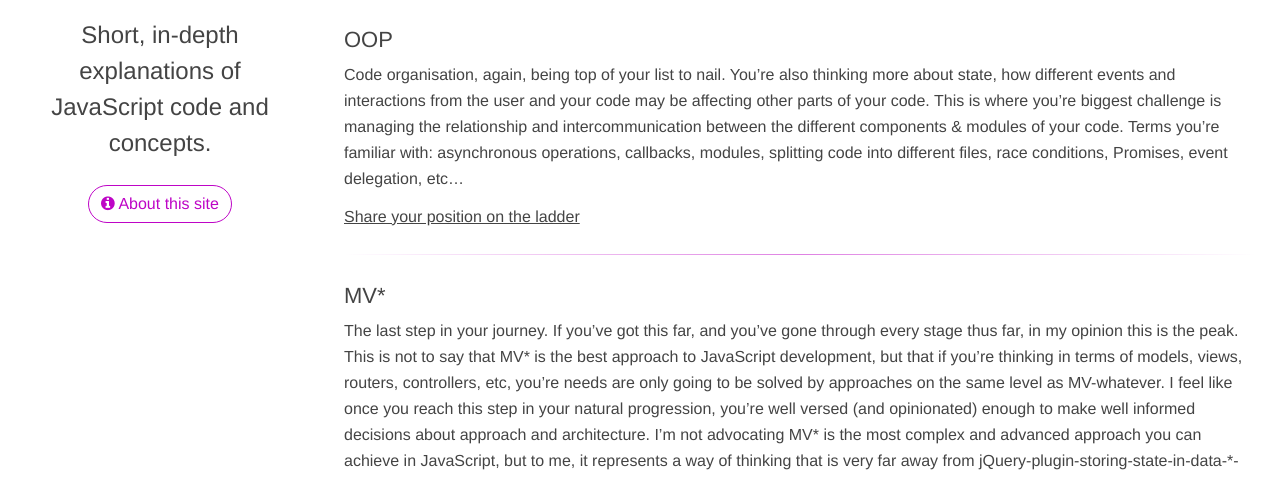
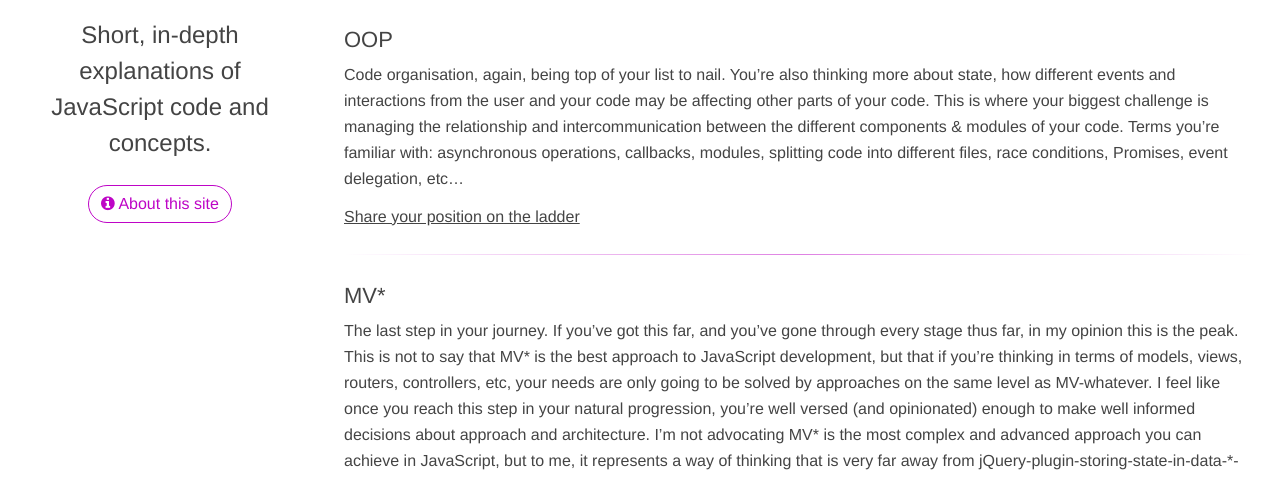
Before and after one commit to benhowdle89/js-idioms, a Jekyll site: the page built from _posts/2015-01-28-the-javascript-learning-ladder.markdown, in a window 1280 px wide and 900 px high, scrolled down 1903 px. Shown: the part 194-672 px from the top of the window. Built offline with Jekyll 4.4.1, drawn with Linux system fonts in a browser that asks for light colours; nearby versions of some CDN libraries; comment, search, counter and statistics services are not loaded; some of the changed text lies outside the part shown.

Commit message:
Spell checking

```diff
--- a/_posts/2015-01-28-the-javascript-learning-ladder.markdown
+++ b/_posts/2015-01-28-the-javascript-learning-ladder.markdown
@@ -76,7 +76,7 @@ This is your first **real** delve into JavaScript data structures. You're now st
 
 ### OOP
 
-Code organisation, again, being top of your list to nail. You're also thinking more about state, how different events and interactions from the user and your code may be affecting other parts of your code. This is where you're biggest challenge is managing the relationship and intercommunication between the different components &amp; modules of your code. Terms you're familiar with: asynchronous operations, callbacks, modules, splitting code into different files, race conditions, Promises, event delegation, etc...
+Code organisation, again, being top of your list to nail. You're also thinking more about state, how different events and interactions from the user and your code may be affecting other parts of your code. This is where your biggest challenge is managing the relationship and intercommunication between the different components &amp; modules of your code. Terms you're familiar with: asynchronous operations, callbacks, modules, splitting code into different files, race conditions, Promises, event delegation, etc...
 
 <a href="https://twitter.com/intent/tweet?text=I'm at the 'OOP' stage of my JavaScript learning and proud&url={{site.url}}{{page.url}}">**Share your position on the ladder**</a>
 
@@ -84,7 +84,7 @@ Code organisation, again, being top of your list to nail. You're also thinking m
 
 ### MV*
 
-The last step in your journey. If you've got this far, and you've gone through every stage thus far, in my opinion this is the peak. This is not to say that MV* is the best approach to JavaScript development, but that if you're thinking in terms of models, views, routers, controllers, etc, you're needs are only going to be solved by approaches on the same level as MV-whatever. I feel like once you reach this step in your natural progression, you're well versed (and opinionated) enough to make well informed decisions about approach and architecture. I'm not advocating MV* is the most complex and advanced approach you can achieve in JavaScript, but to me, it represents a way of thinking that is very far away from jQuery-plugin-storing-state-in-data-*-attributes and more in-line with how a programmer would tackle traditional architectural and organisational challenges. Terms you now breathe: functional programming, reactive programming, functional reactive programming, data-binding, isomorphic, etc...Your applications will now have an "entry point" (for something like CommonJS), and not just a `script.js` file with a `$(document).ready()` inside.
+The last step in your journey. If you've got this far, and you've gone through every stage thus far, in my opinion this is the peak. This is not to say that MV* is the best approach to JavaScript development, but that if you're thinking in terms of models, views, routers, controllers, etc, your needs are only going to be solved by approaches on the same level as MV-whatever. I feel like once you reach this step in your natural progression, you're well versed (and opinionated) enough to make well informed decisions about approach and architecture. I'm not advocating MV* is the most complex and advanced approach you can achieve in JavaScript, but to me, it represents a way of thinking that is very far away from jQuery-plugin-storing-state-in-data-*-attributes and more in-line with how a programmer would tackle traditional architectural and organisational challenges. Terms you now breathe: functional programming, reactive programming, functional reactive programming, data-binding, isomorphic, etc...Your applications will now have an "entry point" (for something like CommonJS), and not just a `script.js` file with a `$(document).ready()` inside.
 
 <a href="https://twitter.com/intent/tweet?text=I'm at the 'MV-whatever' stage of my JavaScript learning and proud&url={{site.url}}{{page.url}}">**Share your position on the ladder**</a>
 
```
